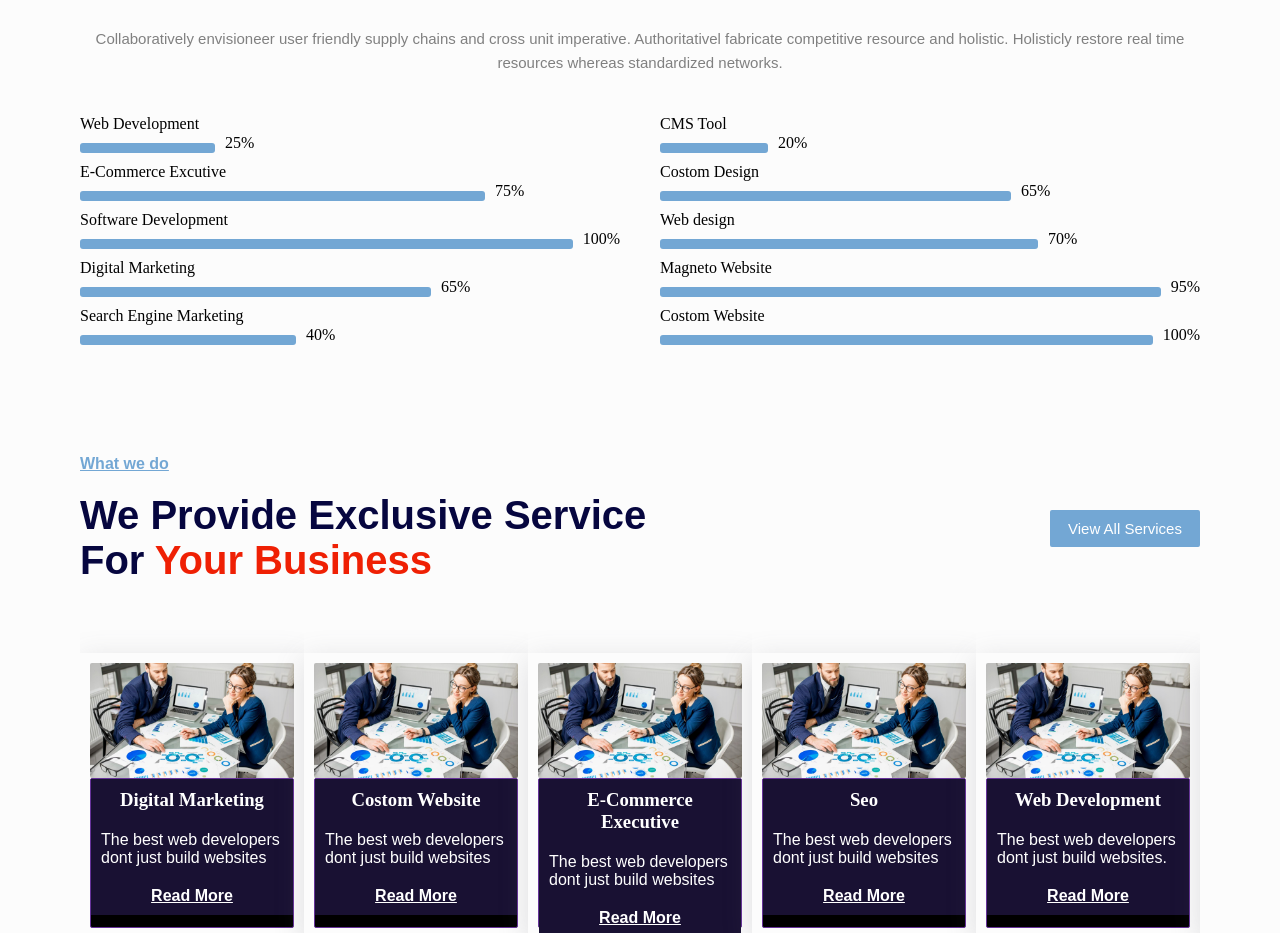
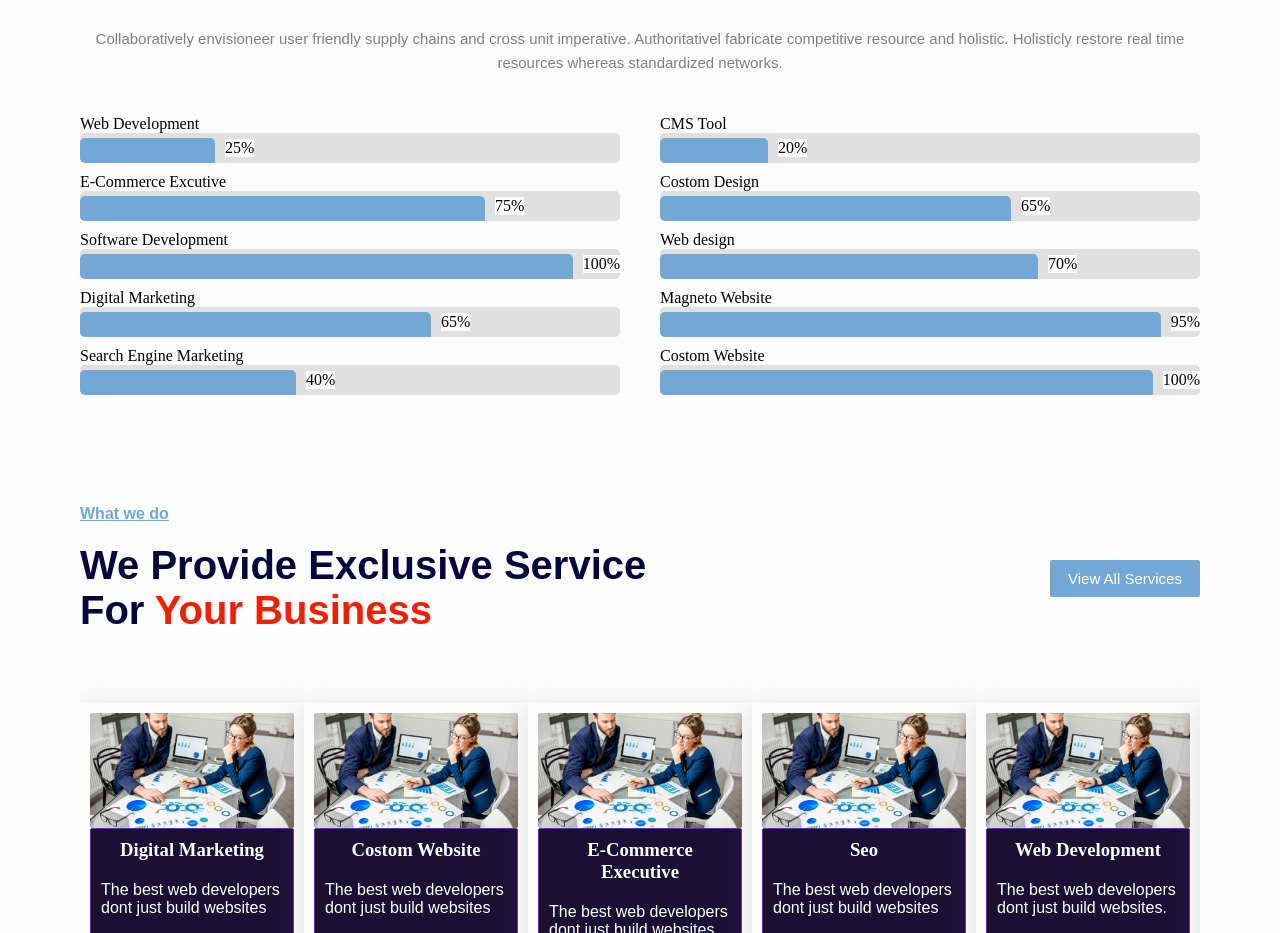
Before and after one commit to Vipinkm1/Inverntion-Project, a React (Vite) app: page / in a window 1280 px wide. Shown: the part 1680-2613 px from the top of the page. Built offline with nearby package versions, Linux system fonts and the light colour scheme.

Commit message:
progress bar updated

```diff
--- a/src/App.css
+++ b/src/App.css
@@ -264,19 +264,32 @@ li a:hover {
 .experience-field{
   width: 100%;
 }
-
-
 .fill-border{
-  border-radius: 3px;
-  background: rgb(115, 167, 212);
-  padding: 5px;
+  height: 100%;
+  background-color: rgb(115, 167, 212);
+  transition: width 0.5s ease;
+  border-radius: 5px;
 }
 .progress-bar{
   display: flex;
   align-items: center;
   justify-content: start;
   gap: 10px;
+  width: 100%;
+  height: 30px;
+  background-color: #e0e0e0;
+
+  border-radius: 5px;
+  overflow: hidden;
 }
+.progress-text{
+  position: absolute;
+  left: 50%;
+  transform: translateX(-50%);
+  color: #fff;
+   font-weight: 600;
+}
+
 .it-services{
   display: flex;
   align-items: center;
@@ -323,8 +336,6 @@ li a:hover {
   width: 100%;
  padding: 100px 0px 0px 0px;
 }
-
-
 .footer-logo{
   width: 50%;
   padding: 10px 0px;
@@ -365,6 +376,7 @@ border-top:  1px solid  #ee6464;
   background-color: #26194a;
 }
 .footer-contact {
+
   display: flex;
   align-items: center;
   justify-content: start;
--- a/src/Components/About/About.jsx
+++ b/src/Components/About/About.jsx
@@ -8,6 +8,7 @@ import { TbMoodCrazyHappy } from "react-icons/tb";
 import { GrUserExpert } from "react-icons/gr";
 import { LiaAwardSolid } from "react-icons/lia";
 import Digi from '../../assets/service/digital-marketing-services.jpeg'
+
 
 const About = () => {
     const [count1, setCount1] = useState(0)
@@ -24,7 +25,7 @@ const About = () => {
                 }
                 return prev + 1;
             })
-        }, 54);
+     }, 54);
         const projectInterval2 = setInterval(() => {
             setCount2(prev => {
                 if (prev >= 56) {
@@ -94,7 +95,6 @@ const About = () => {
                             <button className='button-1 font'>Discover More</button>
                         </div>
                     </div>
-
                 </div>
                 <div className='project-completion'>
                     <div className='project-completion-item'>
@@ -104,7 +104,6 @@ const About = () => {
                                 <h1 className='project-content'>{count1}+</h1>
                                 <p className=' topex project-content color-1'>Project Completion</p>
                             </div>
-
                         </div>
                         <div className='project-item-list'>
                             <TbMoodCrazyHappy className='icon-size' />
--- a/src/Components/Footer/Footer.jsx
+++ b/src/Components/Footer/Footer.jsx
@@ -22,6 +22,7 @@ const Footer = () => {
           </div>
         </div>
         <div className='footer-container-2'>
+
           <h2 className='heading   color font'>Our Services</h2>
           <div className='some-content'>
             <div className='footer-services textBig para1'>Web Developement</div>
--- a/src/Components/Hero/HeroSection.jsx
+++ b/src/Components/Hero/HeroSection.jsx
@@ -10,7 +10,6 @@ import { motion } from 'framer-motion'
 import "slick-carousel/slick/slick.css";
 import "slick-carousel/slick/slick-theme.css";
 
-
 const HeroSection = () => {
     useEffect(() => {
         AOS.init({
@@ -19,6 +18,8 @@ const HeroSection = () => {
             easing: 'ease-in-out',
         })
     }, [])
+
+    const [progressFilled, setProgressFilled] = useState(false)
     const services = [
         { id: 1, Img: Digi, title: 'Web Development', description: 'The best web developers dont just build websites.' },
         { id: 1, Img: Digi, title: 'Software Development', description: 'The best web developers dont just build websites ' },
@@ -38,6 +39,42 @@ const HeroSection = () => {
         arrows: false,
         cssEase: "ease-in-out"
     }
+
+    //  show the progress fill
+
+    const progresRefs = useRef([])
+
+    useEffect(() => {
+        const options = {
+            root: null,
+            rootMargin: '0px',
+            threshold: 0.1
+        }
+
+        const observer  = new IntersectionObserver((entries) => {
+            entries.forEach((entry) => {
+                if (entry.isIntersecting) {
+                    setProgressFilled(true)
+                    observer.unobserve(entry.target)
+                }
+            })
+        }, options)
+
+        const currentRefs = progresRefs.current;
+        currentRefs.forEach((ref) => {
+            if (ref) {
+                observer.observe(ref)
+            }
+        })
+          return () => {
+            currentRefs.forEach(ref => {
+                if(ref){
+                    observer.unobserve(ref)
+                }
+            })
+          }
+    }, [])
+
     return (
         <div className='page'>
             <div className=' hero-section' data-aos='fade-up' >
--- a/src/Components/Home/Home.jsx
+++ b/src/Components/Home/Home.jsx
@@ -1,6 +1,5 @@
 import React from 'react'
 import HeroSection from '../Hero/HeroSection'
-
 
 
 const Home = () => {
```
